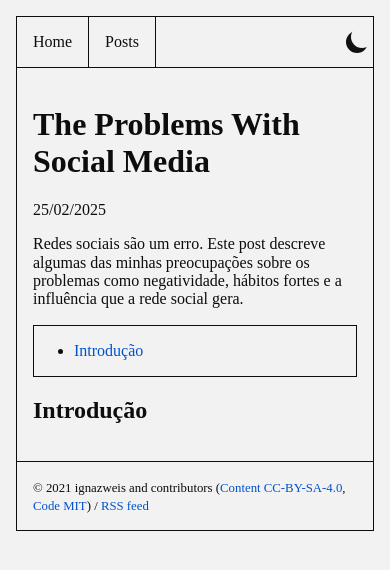
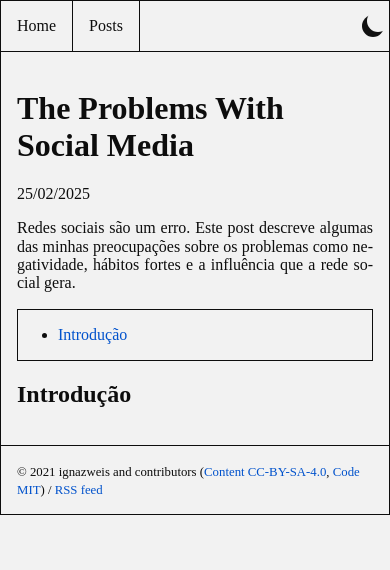
Before and after one commit to ignazweis/ignazweis.github.io, a Jekyll site: the page built from _posts/2025-02-25-the-problems-with-social-media.md, in a window 390 px wide. Shown: the top 570 px of the page. Built offline with Jekyll 4.4.1, drawn with Linux system fonts in a browser that asks for light colours; the table of contents is made by our own code.

Commit message:
fix: make content fit on the mobile screen

```diff
--- a/_layouts/base.html
+++ b/_layouts/base.html
@@ -1,5 +1,5 @@
 <!doctype html>
-<html>
+<html lang="pt-BR">
   <head>
     {% include head.html %}
   </head>
--- a/assets/stylesheet.css
+++ b/assets/stylesheet.css
@@ -97,3 +97,13 @@ a {
         padding: 0;
     }
 }
+
+@media screen and (max-width: 500px) {
+    html {
+        padding: 0rem;
+    }
+    .post_content, .post_description, .posts_description {
+        hyphens: auto;
+        text-align: justify;
+    }
+}
```
